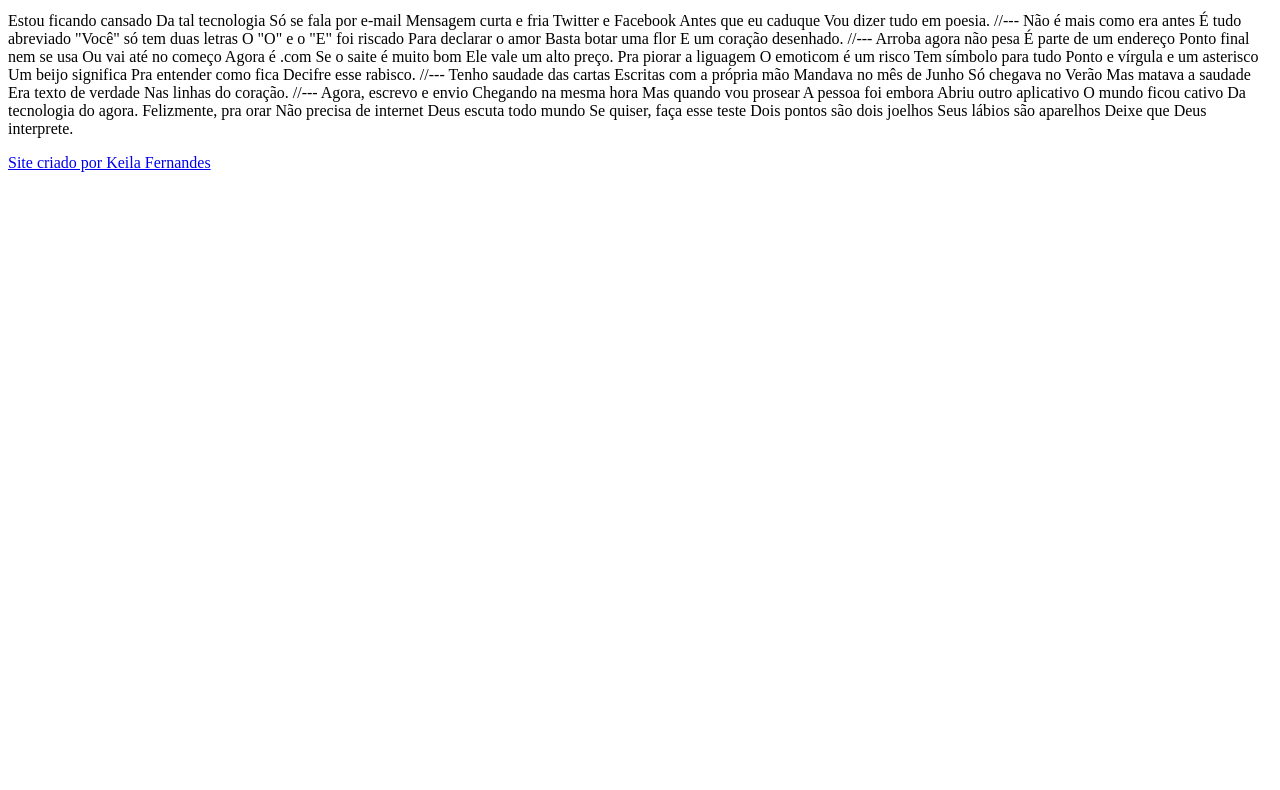
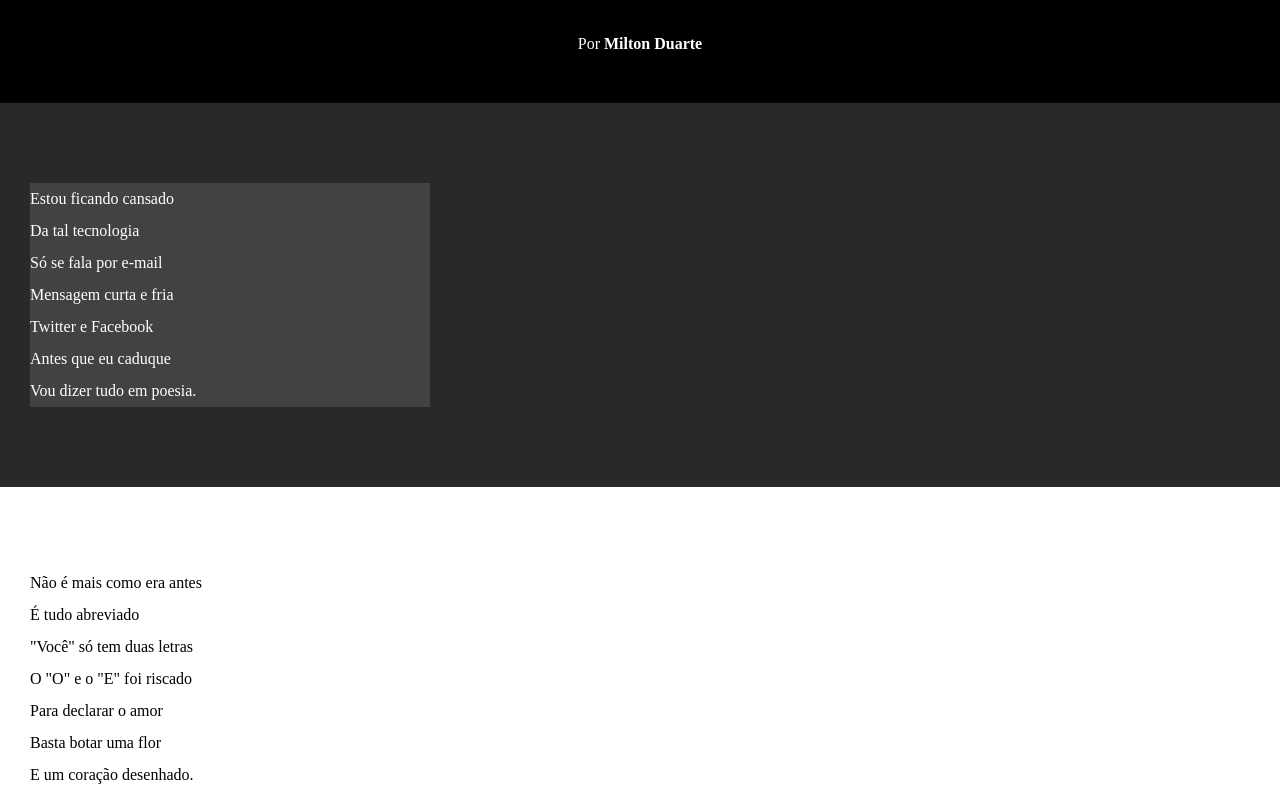
Before and after one commit to KeilaMartins/html.css, a plain HTML site: page exercicios/desafios/desafio012/index.html in a window 1280 px wide. Shown: the part 102-892 px from the top of the page. Before the commit the page ends 800 px from the top, so only its background shows below. Drawn offline with Linux system fonts and the light colour scheme.

Commit message:
Atualizei estilos dos textos e blocos

```diff
--- /dev/null
+++ b/exercicios/desafios/desafio012/estilo/style.css
@@ -0,0 +1,64 @@
+@charset "UTF-8";
+
+*{
+  margin: 0px;
+  padding: 0px;
+}
+
+html.body {
+   min-width: 100vh;
+   background-color: darkgray;
+}
+
+header {
+  background-color: black;
+  color: white;
+  text-align: center;
+}
+
+header > h1 {
+  padding: 50px;
+  font-variant: small-caps;
+}
+
+header > p {
+   padding-bottom: 50px;
+}
+
+header a, footer a {
+  color: white;
+  text-decoration: none;
+  font-weight: bolder;
+}
+header a: hover, footer a:hover {
+    text-decoration: underline;
+}
+
+section {
+   padding-top: 10vh;
+   padding-bottom: 10vh;
+   line-height: 2em;
+   padding-left: 30px;
+}
+
+section.normal {
+    background-color: white;
+    color: black;
+}
+
+section.imagem > p {
+   width: 400px;
+   background-color: rgb(68, 65, 65);
+
+}
+
+section.imagem {
+    background-color: rgb(42, 40, 40);
+    color: white;
+}
+footer {
+  background-color: black;
+  color: white;
+  text-align: center;
+  padding: 10px;
+}
--- a/exercicios/desafios/desafio012/index.html
+++ b/exercicios/desafios/desafio012/index.html
@@ -5,6 +5,7 @@
   <meta http-equiv="X-UA-Compatible" content="IE=edge">
   <meta name="viewport" content="width=device-width, initial-scale=1.0">
   <title>Cordel Moderno</title>
+  <link rel="stylesheet" href="estilo/style.css">
 </head>
 <body>
     <header>
@@ -14,75 +15,70 @@
         ">Milton Duarte</a>
       </p>
 
-    </header>
+    </header class= "normal">
 
-    Estou ficando cansado
-    Da tal tecnologia
-    Só se fala por e-mail
-    Mensagem curta e fria
-    Twitter e Facebook
-    Antes que eu caduque
-    Vou dizer tudo em poesia.
+    <section class="imagem">
+      <P>
+        Estou ficando cansado <br>
+        Da tal tecnologia <br>
+        Só se fala por e-mail <br>
+        Mensagem curta e fria <br>
+        Twitter e Facebook <br>
+        Antes que eu caduque <br>
+        Vou dizer tudo em poesia.
+      </P>
 
-    //---
+    </section>
 
-    Não é mais como era antes
-    É tudo abreviado
-    "Você" só tem duas letras
-    O "O" e o "E" foi riscado
-    Para declarar o amor
-    Basta botar uma flor
-    E um coração desenhado.
+    <section class="normal">
+      <P>
+        Não é mais como era antes <br>
+        É tudo abreviado <br>
+        "Você" só tem duas letras <br>
+        O "O" e o "E" foi riscado <br>
+        Para declarar o amor <br>
+        Basta botar uma flor <br>
+        E um coração desenhado.
+      </P>
+    </section>
 
-    //---
+    <section class="imagem">
+      <P>
+        Arroba agora não pesa <br>
+        É parte de um endereço <br>
+        Ponto final nem se usa <br>
+        Ou vai até no começo <br>
+        Agora é .com <br>
+        Se o saite é muito bom <br>
+        Ele vale um alto preço.
+      </P>
 
-    Arroba agora não pesa
-    É parte de um endereço
-    Ponto final nem se usa
-    Ou vai até no começo
-    Agora é .com
-    Se o saite é muito bom
-    Ele vale um alto preço.
+        <P>
+          Pra piorar a liguagem <br>
+          O emoticom é um risco <br>
+          Tem símbolo para tudo <br>
+          Ponto e vírgula e um asterisco <br>
+          Um beijo significa <br>
+          Pra entender como fica <br>
+          Decifre esse rabisco.
+        </P>
 
-    Pra piorar a liguagem
-    O emoticom é um risco
-    Tem símbolo para tudo
-    Ponto e vírgula e um asterisco
-    Um beijo significa
-    Pra entender como fica
-    Decifre esse rabisco.
+    </section>
 
-    //---
-
-    Tenho saudade das cartas
-    Escritas com a própria mão
-    Mandava no mês de Junho
-    Só chegava no Verão
-    Mas matava a saudade
-    Era texto de verdade
-    Nas linhas do coração.
-
-    //---
-
-    Agora, escrevo e envio
-    Chegando na mesma hora
-    Mas quando vou prosear
-    A pessoa foi embora
-    Abriu outro aplicativo
-    O mundo ficou cativo
-    Da tecnologia do agora.
-
-    Felizmente, pra orar
-    Não precisa de internet
-    Deus escuta todo mundo
-    Se quiser, faça esse teste
-    Dois pontos são dois joelhos
-    Seus lábios são aparelhos
-    Deixe que Deus interprete.
+    <section class="normal">
+      <P>
+        Tenho saudade das cartas <br>
+        Escritas com a própria mão <br>
+        Mandava no mês de Junho <br>
+        Só chegava no Verão <br>
+        Mas matava a saudade <br>
+        Era texto de verdade <br>
+        Nas linhas do coração.
+      </P>
+    </section>
 
     <footer>
-      <a href="https://https://github.com/KeilaMartins" target="
-      ">
+      <a href="https://github.com/KeilaMartins" target="_blank">
         <p>Site criado por Keila Fernandes</p>
       </a>
     </footer>
```
